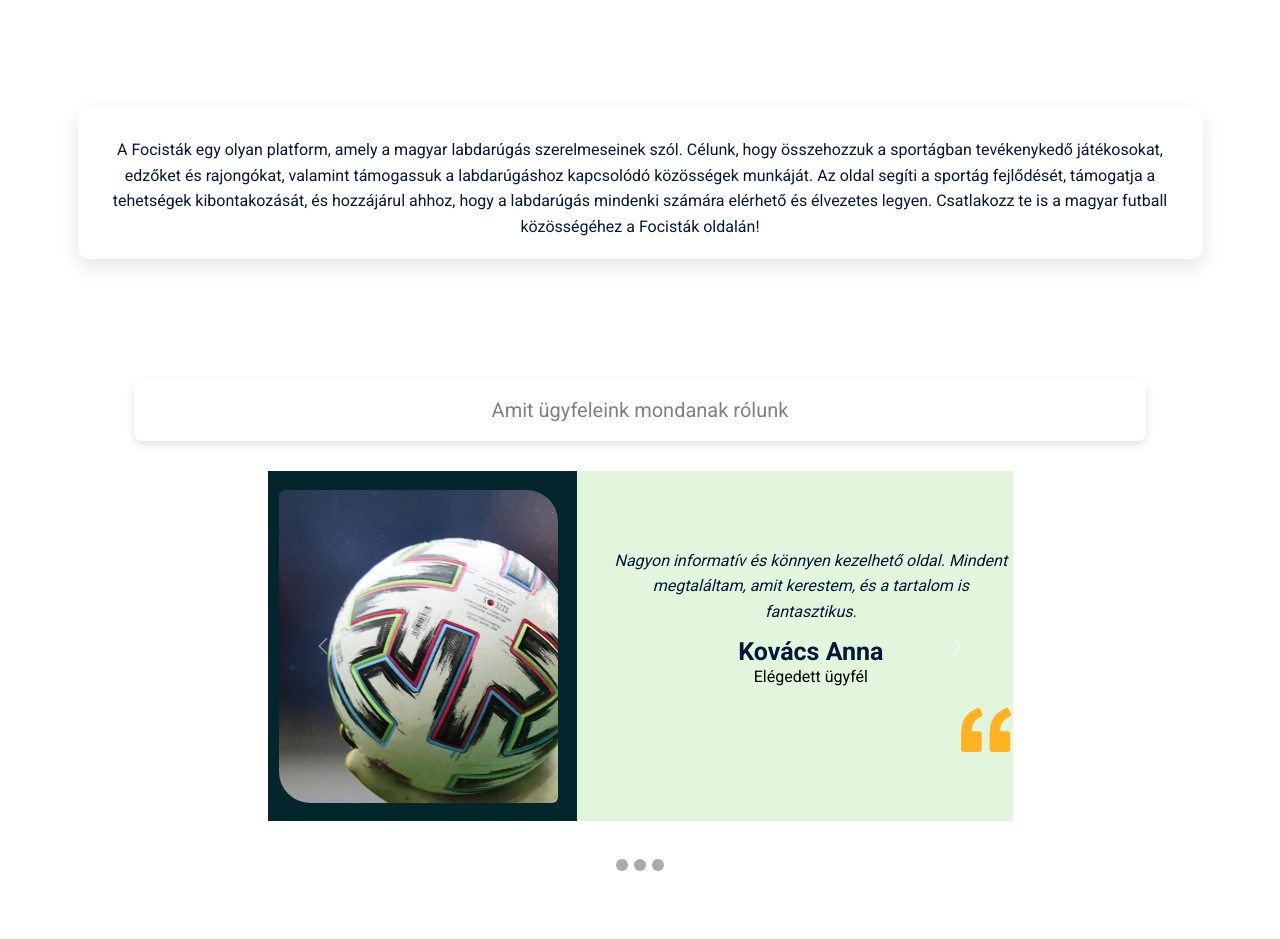
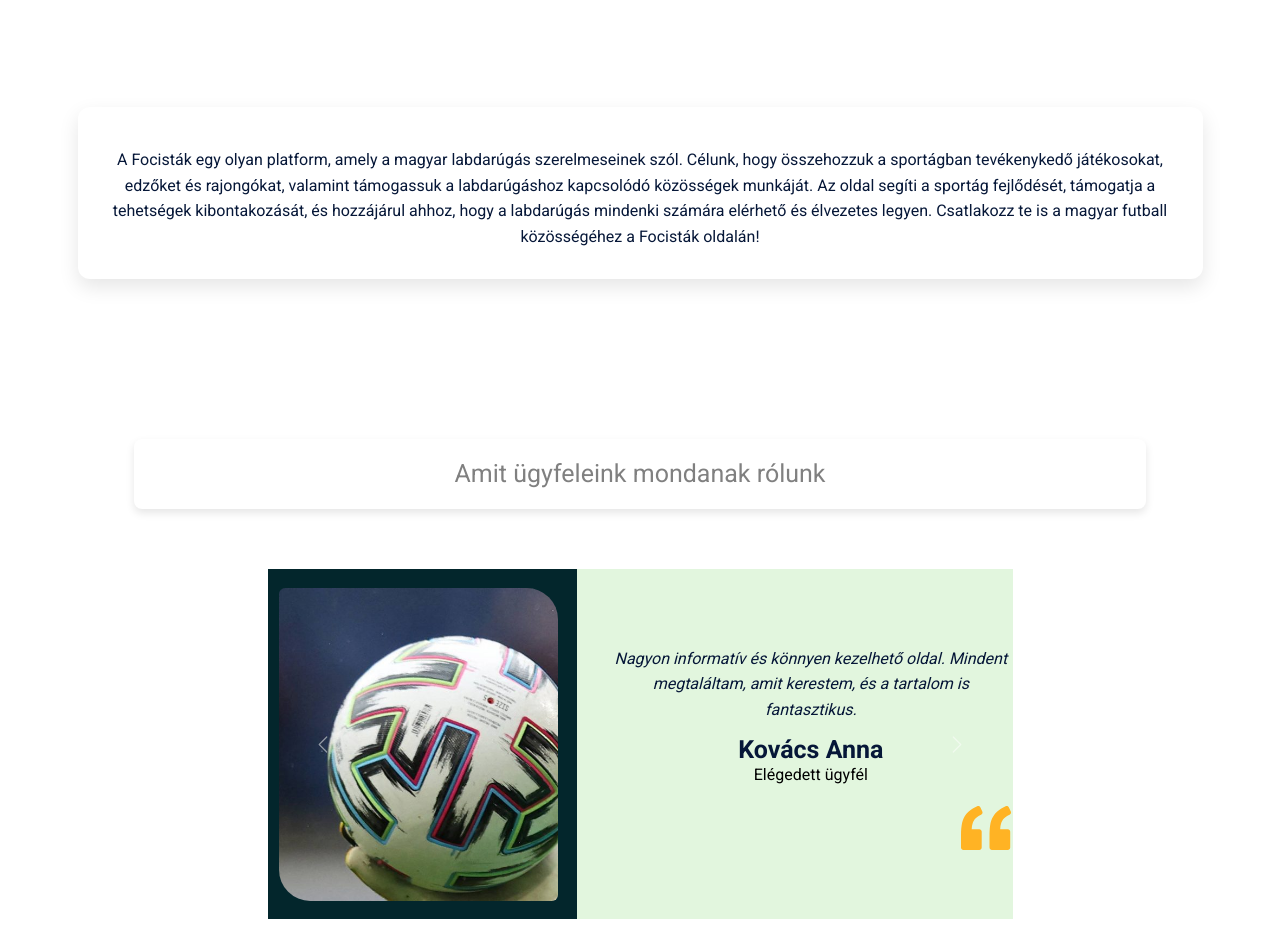
Before and after one commit to SzarkaNorbi/Frontend_SvelteMLSZ, a SvelteKit app: page / in a window 1280 px wide. Shown: the part 93-1032 px from the top of the page. Built offline with nearby package versions, Linux system fonts and the light colour scheme; a web font is replaced by a local one.

Commit message:
nagyobbkijelző

```diff
--- a/src/routes/+page.svelte
+++ b/src/routes/+page.svelte
@@ -144,13 +144,14 @@
                 <h2 class="section-title">Képek</h2>
             </div>
             {#each gallerys as img}
-				<div class="col-12 col-md-4 mb-4">
+                <div class="col-12 col-md-4 col-lg-4 mb-4">
                     <img src={img} class="img-fluid rounded-3" alt="Galéria kép" />
                 </div>
             {/each}
         </div>
     </div>
 </section>
+
 
 <style>
     body,
@@ -167,7 +168,7 @@
     }
 
     .section-subtitle {
-		font-size: 2rem;
+        font-size: 2.5rem;
         color: grey;
         line-height: 1.6;
         max-width: 768px;
@@ -183,7 +184,7 @@
     .about_section,
     .testimonial_section,
     .gallery_section {
-		padding: 60px 0;
+        padding: 80px 0;
         background-color: white;
     }
 
@@ -193,11 +194,11 @@
 
     .about-content {
         background-color: white;
-		padding: 20px;
+        padding: 30px;
         border-radius: 12px;
         box-shadow: 0 8px 20px rgba(0, 0, 0, 0.1);
         transition: box-shadow 0.3s ease;
-		font-size: 1.2rem;
+        font-size: 1.4rem;
         line-height: 1.8;
     }
 
@@ -213,10 +214,10 @@
     .carousel-indicators button {
         background-color: #aaa;
         border: none;
-		width: 12px;
-		height: 12px;
+        width: 14px;
+        height: 14px;
         border-radius: 50%;
-		margin: 0 3px;
+        margin: 0 4px;
         transition: background-color 0.3s;
     }
 
@@ -246,4 +247,19 @@
         }
     }
 
+    @media (min-width: 992px) {
+        .carousel-inner {
+            margin-top: 30px;
+        }
+
+        .col-lg-3 {
+            max-width: 25%;
+        }
+
+        .carousel-control-prev,
+        .carousel-control-next {
+            top: 50%;
+            transform: translateY(-50%);
+        }
+    }
 </style>
```
Lines whose indentation alone changed are shown as unchanged.
